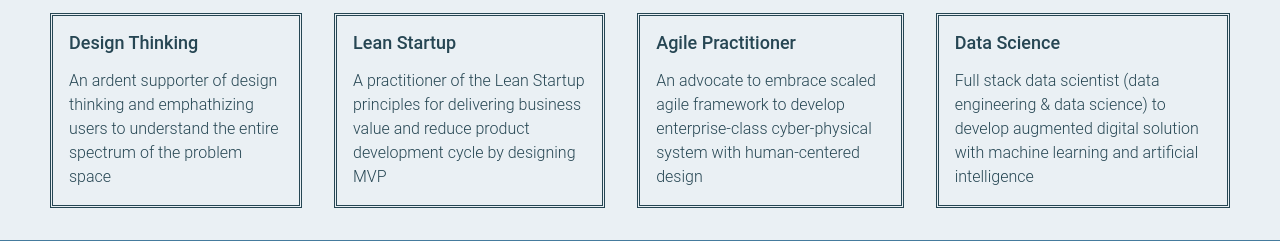
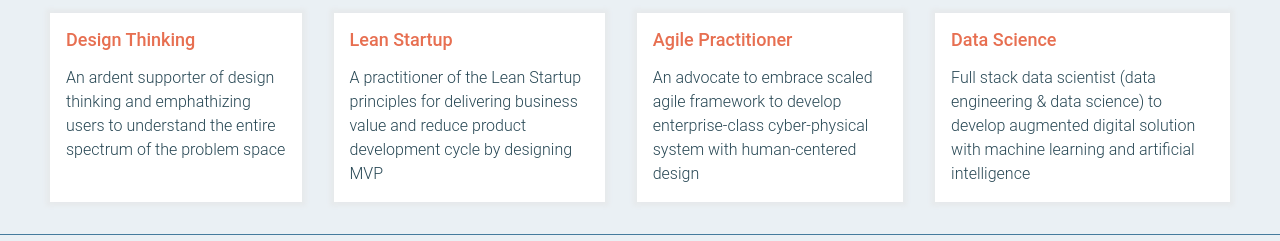
Before and after one commit to rezaabdullah/my-portfolio, a Gatsby site: page / in a window 1280 px wide. Shown: the part 713-954 px from the top of the page. Built offline with nearby package versions, Linux system fonts and the light colour scheme; Gatsby itself is replaced by a stand-in of ours.

Commit message:
style: Expertise cards style updated

```diff
--- a/src/components/ExpertiseCard.js
+++ b/src/components/ExpertiseCard.js
@@ -3,11 +3,12 @@ import styled from "styled-components"
 
 export const ExpertiseCard = styled.div`
     display: flex;
+    background: #ffffff;
     flex-direction: column;
     padding: 16px;
     margin-top: 16px;
     width: calc((100%-96px)/4);
-    border: double #264653;
+    box-shadow: 0 0 4px 4px #E7EAEC;
 
     &:hover {
         // background: black;
@@ -16,7 +17,7 @@ export const ExpertiseCard = styled.div`
     }
 
     h3 {
-        color: #264653;
+        color: #e76f51;
         background: none;
         font-size: 18px;
         font-weight: 500;
@@ -36,10 +37,10 @@ export const ExpertiseCard = styled.div`
         margin-top: 0;
         // background: #264653;
         width: 100%;
-        border: double #264653;
+        // border: double #264653;
 
         h3 {
-            color: #264653;
+            color: #e76f51;
         }
 
         p {
```
